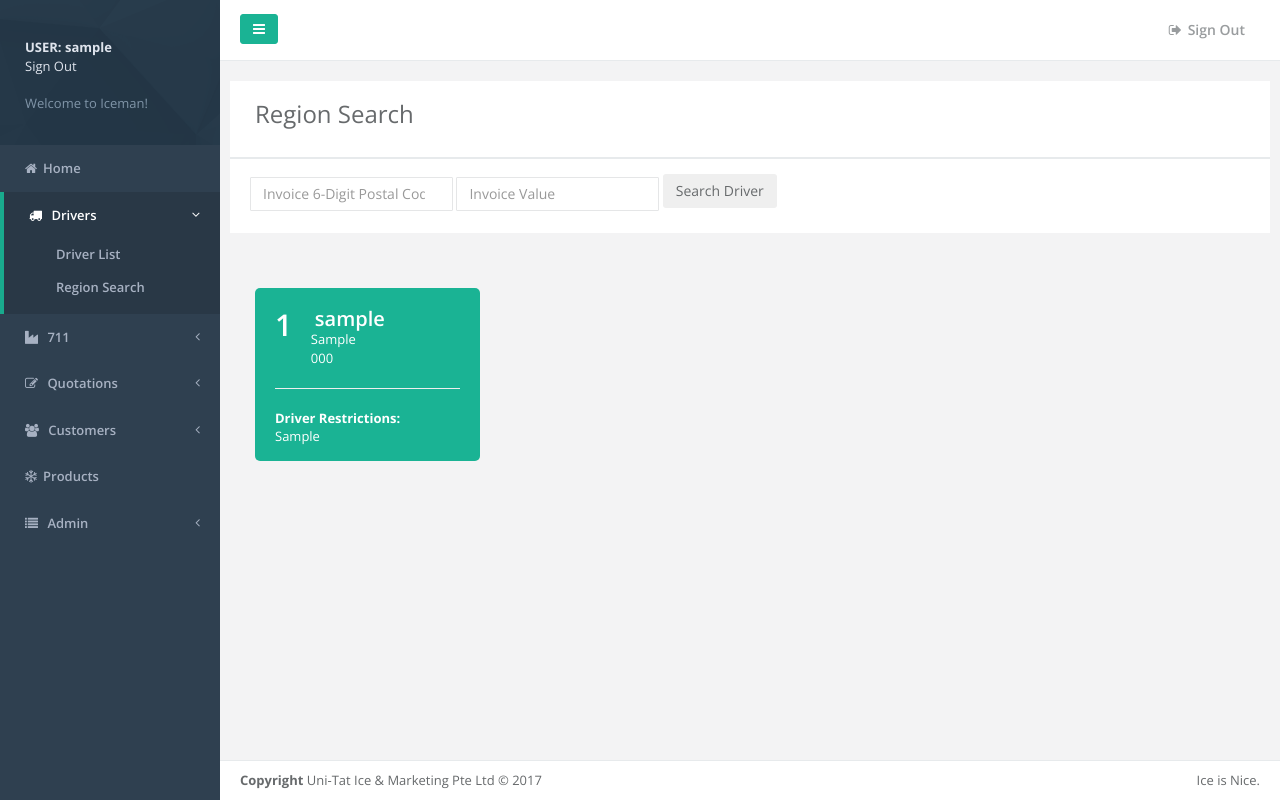
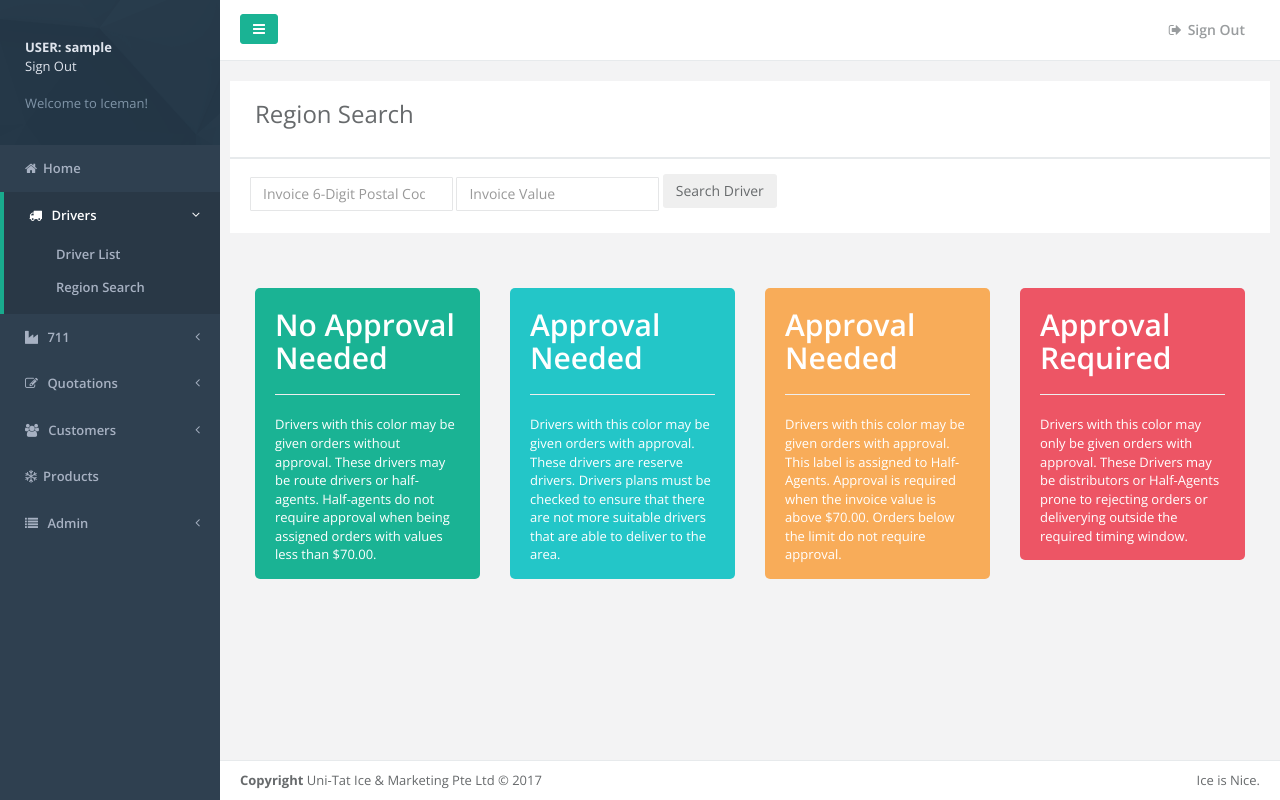
Before and after one commit to endonte/icemanapplication, a Django app: page /drivers/region-search/ in a window 1280 px wide. Run offline with Django 3.2, Linux system fonts and the light colour scheme; a user stored in the database is signed in; tables that the repository leaves empty hold one stand-in row (values such as "Sample post"); some libraries are stand-ins or nearby versions.

Commit message:
Modified the drivers region search with scalability in mind, can accomodate additional priorities. Included instructions as well.

```diff
--- a/config/settings/base.py
+++ b/config/settings/base.py
@@ -254,10 +254,10 @@ AUTHENTICATION_BACKENDS = [
 
 # Some really nice defaults
 ACCOUNT_AUTHENTICATION_METHOD = 'username'
-ACCOUNT_EMAIL_REQUIRED = True
+ACCOUNT_EMAIL_REQUIRED = False
 ACCOUNT_EMAIL_VERIFICATION = 'optional'
 
-ACCOUNT_ALLOW_REGISTRATION = env.bool('DJANGO_ACCOUNT_ALLOW_REGISTRATION', True)
+ACCOUNT_ALLOW_REGISTRATION = env.bool('DJANGO_ACCOUNT_ALLOW_REGISTRATION', False)
 ACCOUNT_ADAPTER = 'icemanapp.users.adapters.AccountAdapter'
 SOCIALACCOUNT_ADAPTER = 'icemanapp.users.adapters.SocialAccountAdapter'
 
--- a/customers/forms.py
+++ b/customers/forms.py
@@ -40,5 +40,5 @@ class CustomerBillingForm(forms.ModelForm):
         self.helper.help_text_inline = False
         self.helper.form_error_title = 'Form Errors'
 
-        self.helper.add_input(Submit('submit', 'Submit'))
+        self.helper.add_input(Submit('submit', 'Submit', css_class='btn-block btn primary'))
         super(CustomerBillingForm, self).__init__(*args, **kwargs)
--- a/drivers/models.py
+++ b/drivers/models.py
@@ -6,9 +6,30 @@ class Designation(models.Model):
         max_length=30,
         unique=True,
     )
+    PRIORITY_CHOICES = (
+        ('1','Route Drivers'),
+        ('2',''),
+        ('3','Half-Agent'),
+        ('4',''),
+        ('5','Reserve Drivers'),
+        ('6',''),
+        ('7','Agent'),
+        ('8',''),
+        ('9','Unresponsive'),
+        ('10',''),
+    )
+    priority = models.CharField(
+        max_length=2,
+        choices=PRIORITY_CHOICES,
+        blank=True,
+        null=True,
+    )
 
     def __str__(self):
-        return '{}'.format(self.designation)
+        return '{} {}'.format(self.priority, self.designation)
+
+    class Meta:
+        ordering = ('priority', )
 
 class Drivers(models.Model):
     full_name = models.CharField(
@@ -49,11 +70,11 @@ class Drivers(models.Model):
 
     def __str__(self):
         if self.nick_name:
-            return '{}'.format(self.nick_name)
-        return '{}'.format(self.full_name)
+            return '{} {}'.format(self.designation.priority, self.nick_name)
+        return '{} {}'.format(self.designation.priority, self.full_name)
 
     class Meta:
-        ordering = ('full_name', )
+        ordering = ('designation','full_name', )
 
 class Postal_Areas(models.Model):
     postal_areas = models.CharField(
--- a/drivers/templates/driver-list.html
+++ b/drivers/templates/driver-list.html
@@ -54,8 +54,8 @@
             <tbody>
               {% for driver in drivers %}
               <tr>
-                <td>{{driver}}</td>
-                <td>{{driver.designation}}</td>
+                <td>{{driver.full_name}}{%if driver.nick_name%}({{driver.nick_name}}){%endif%}</td>
+                <td>{{driver.designation.designation}}</td>
                 <td>{{driver.phone_number}}</td>
                 <td>{{driver.wechat_id}}</td>
                 <td>
--- a/drivers/templates/region-search.html
+++ b/drivers/templates/region-search.html
@@ -23,19 +23,100 @@
     </div>
   </div>
 </div>
+
 <div class="wrapper wrapper-content animated fadeInRight">
+  {% if invoice_token %}
+  <div class="row">
+    <!--No Approval-->
+    <div class="col-lg-3">
+      <div class="widget style1 navy-bg">
+        <div class="row">
+          <div class="col-lg-12">
+            <h2 class="font-bold">No Approval Needed</h2>
+          </div>
+        </div>
+        <hr />
+        <div class="row">
+          <div class="col-lg-12">
+            <span>Drivers with this color may be given orders without approval. These drivers may be route drivers or half-agents. Half-agents do not require approval when being assigned orders with values less than $70.00.</span>
+          </div>
+        </div>
+      </div>
+    </div>
+    <!--Soft Approval Needed-->
+    <div class="col-lg-3">
+      <div class="widget style1 lazur-bg">
+        <div class="row">
+          <div class="col-lg-12">
+            <h2 class="font-bold">Approval Needed</h2>
+          </div>
+        </div>
+        <hr />
+        <div class="row">
+          <div class="col-lg-12">
+            <span>Drivers with this color may be given orders with approval. These drivers are reserve drivers. Drivers plans must be checked to ensure that there are not more suitable drivers that are able to deliver to the area.</span>
+          </div>
+        </div>
+      </div>
+    </div>
+    <!--Soft Approval Needed-->
+    <div class="col-lg-3">
+      <div class="widget style1 yellow-bg">
+        <div class="row">
+          <div class="col-lg-12">
+            <h2 class="font-bold">Approval Needed</h2>
+          </div>
+        </div>
+        <hr />
+        <div class="row">
+          <div class="col-lg-12">
+            <span>Drivers with this color may be given orders with approval. This label is assigned to Half-Agents. Approval is required when the invoice value is above $70.00. Orders below the limit do not require approval.</span>
+          </div>
+        </div>
+      </div>
+    </div>
+    <!--Restricted-->
+    <div class="col-lg-3">
+      <div class="widget style1 red-bg">
+        <div class="row">
+          <div class="col-lg-12">
+            <h2 class="font-bold">Approval Required</h2>
+          </div>
+        </div>
+        <hr />
+        <div class="row">
+          <div class="col-lg-12">
+            <span>Drivers with this color may only be given orders with approval. These Drivers may be distributors or Half-Agents prone to rejecting orders or deliverying outside the required timing window.</span>
+          </div>
+        </div>
+      </div>
+    </div>
+  </div>
+  {% else %}
+  {% if drivers %}
   <div class="row">
     {% for driver in drivers %}
-    {% if driver.designation == designation.0 %}
       <div class="col-lg-3">
-        <div class="widget style1 navy-bg">
+        <div class="widget style1
+        {% if driver.designation.priority == '1' %}
+          navy-bg
+        {% elif driver.designation.priority == '3' and not token %}
+          navy-bg
+        {% elif driver.designation.priority == '5' %}
+          lazur-bg
+        {% elif driver.designation.priority == '3' %}
+          yellow-bg
+        {% else %}
+          red-bg
+        {% endif %}
+        ">
           <div class="row">
             <div class="col-lg-2">
-              <h2 class="font-bold">1</h2>
+              <h2 class="font-bold">{{driver.designation.priority}}</h2>
             </div>
             <div class="col-lg-10">
               <h3 class="m-xxs">{{driver}}</h3>
-              <span>{{driver.designation}}</span><br />
+              <span>{{driver.designation.designation}}</span><br />
               <span>{{driver.phone_number}}</span>
             </div>
           </div>
@@ -48,118 +129,12 @@
           </div>
         </div>
       </div>
-    {% endif %}
-    {% endfor %}
-
-    {% if not token %}
-    {% for driver in drivers %}
-    {% if driver.designation == designation.3 %}
-      <div class="col-lg-3">
-        <div class="widget style1 navy-bg">
-          <div class="row">
-            <div class="col-lg-2">
-              <h2 class="font-bold">1</h2>
-            </div>
-            <div class="col-lg-10">
-              <h3 class="m-xxs">{{driver}}</h3>
-              <span>{{driver.designation}}</span><br />
-              <span>{{driver.phone_number}}</span>
-            </div>
-          </div>
-          <hr />
-          <div class="row">
-            <div class="col-lg-12">
-              <strong>Driver Restrictions:</strong><br />
-              <span>{{driver.delivery_restrictions}}</span>
-            </div>
-          </div>
-        </div>
-      </div>
-    {% endif %}
-    {% endfor %}
-    {% endif %}
-
-    {% for driver in drivers %}
-    {% if driver.designation == designation.1 %}
-      <div class="col-lg-3">
-        <div class="widget style1 lazur-bg">
-          <div class="row">
-            <div class="col-lg-2">
-              <h2 class="font-bold">2</h2>
-            </div>
-            <div class="col-lg-10">
-              <h3 class="m-xxs">{{driver}}</h3>
-              <span>{{driver.designation}}</span><br />
-              <span>{{driver.phone_number}}</span>
-            </div>
-          </div>
-          <hr />
-          <div class="row">
-            <div class="col-lg-12">
-              <strong>Driver Restrictions:</strong><br />
-              <span>{{driver.delivery_restrictions}}</span>
-            </div>
-          </div>
-        </div>
-      </div>
-    {% endif %}
-    {% endfor %}
-
-    {% if token %}
-    {% for driver in drivers %}
-    {% if driver.designation == designation.3 %}
-      <div class="col-lg-3">
-        <div class="widget style1 yellow-bg">
-          <div class="row">
-            <div class="col-lg-2">
-              <h2 class="font-bold">3</h2>
-            </div>
-            <div class="col-lg-10">
-              <h3 class="m-xxs">{{driver}}</h3>
-              <span>{{driver.designation}}</span><br />
-              <span>{{driver.phone_number}}</span>
-            </div>
-          </div>
-          <hr />
-          <div class="row">
-            <div class="col-lg-12">
-              <strong>Driver Restrictions:</strong><br />
-              <span>{{driver.delivery_restrictions}}</span>
-            </div>
-          </div>
-        </div>
-      </div>
-    {% endif %}
-    {% endfor %}
-    {% endif %}
-
-
-    {% for driver in drivers %}
-    {% if driver.designation == designation.2 %}
-      <div class="col-lg-3">
-        <div class="widget style1 red-bg">
-          <div class="row">
-            <div class="col-lg-2">
-              <h2 class="font-bold">4</h2>
-            </div>
-            <div class="col-lg-10">
-              <h3 class="m-xxs">{{driver}}</h3>
-              <strong>{{driver.designation}}</strong><br />
-              <span>{{driver.phone_number}}</span>
-            </div>
-          </div>
-          <hr />
-          <div class="row">
-            <div class="col-lg-12">
-              <strong>Driver Restrictions:</strong><br />
-              <span>{{driver.delivery_restrictions}}</span>
-            </div>
-          </div>
-        </div>
-      </div>
-    {% endif %}
     {% endfor %}
   </div>
+  {% else %}
+  <h1 class="logo-name">NO DRIVERS FOUND</h1>
+  {% endif %}
+  {% endif %}
 </div>
 
 
--- a/drivers/views.py
+++ b/drivers/views.py
@@ -19,10 +19,15 @@ class RegionSearchListView(ListView):
     template_name = 'region-search.html'
     critical_value = 70
     token = False
+    invoice_token = False
 
     def get_queryset(self):
         invoice = self.request.GET.get('invoice')
         value = self.request.GET.get('value')
+        if invoice:
+            self.invoice_token = False
+        else:
+            self.invoice_token = True
         if value:
             if int(value) > self.critical_value:
                 self.token = True
@@ -37,6 +42,10 @@ class RegionSearchListView(ListView):
         context = super(RegionSearchListView, self).get_context_data(*args, **kwargs)
 
         context['designation'] = Designation.objects.all()
-        context.update({'drivers': self.get_queryset, 'token': self.token})
+        context.update({
+            'drivers': self.get_queryset,
+            'token': self.token,
+            'invoice_token': self.invoice_token,
+        })
 
         return context
--- a/icemanapp/templates/account/login.html
+++ b/icemanapp/templates/account/login.html
@@ -18,8 +18,7 @@
           {% if redirect_field_value %}
           <input type="hidden" name="{{ redirect_field_name }}" value="{{ redirect_field_value }}" />
           {% endif %}
-          <a class="button secondaryAction" href="{% url 'account_reset_password' %}">{% trans "Forgot Password?" %}</a>
-          <button class="primaryAction btn btn-primary" type="submit">{% trans "Sign In" %}</button>
+          <button class="primaryAction btn btn-primary btn-block" type="submit">{% trans "Sign In" %}</button>
         </form>
       </div>
     </div>
```
Also changed, not shown: drivers/migrations/0003_auto_20170901_1415.py (added), drivers/migrations/0004_auto_20170901_1418.py (added).
